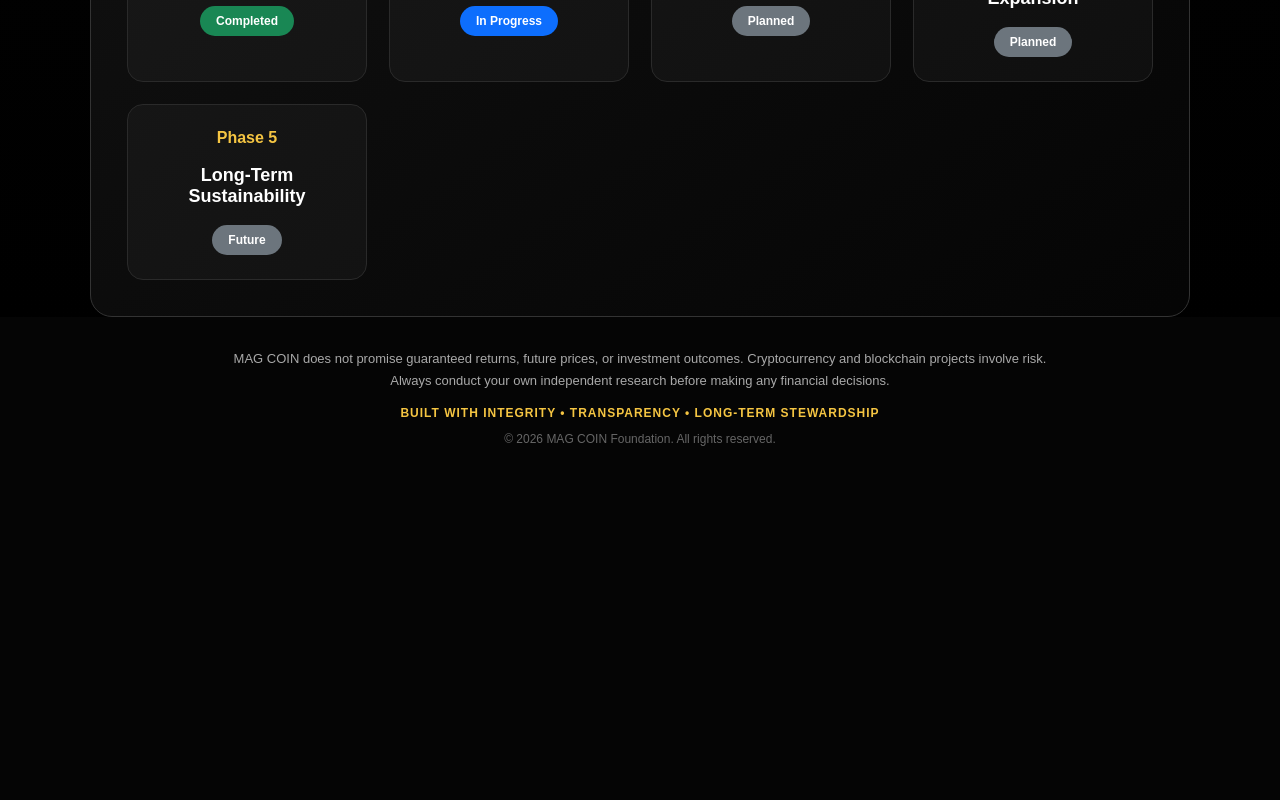
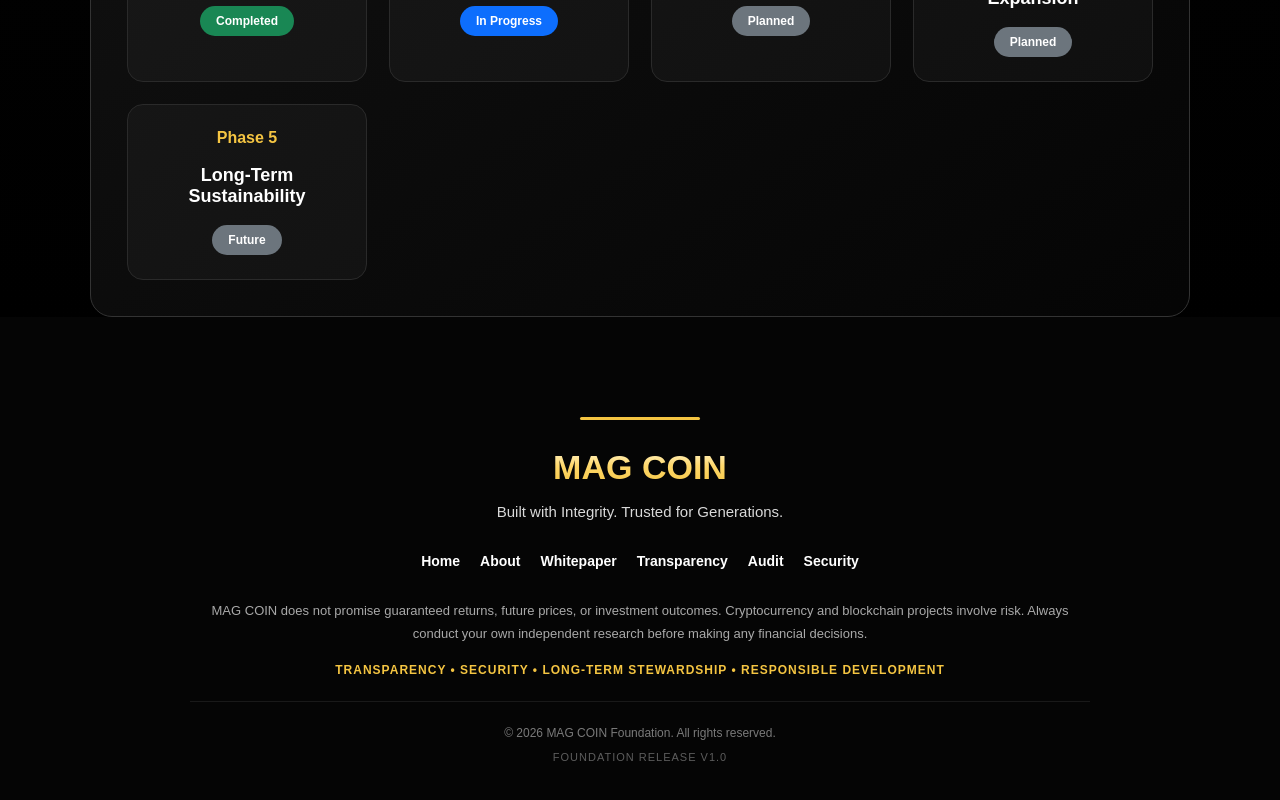
Before and after one commit to MAGZOWN/mag-coin-website, a Next.js app: page / in a window 1280 px wide. Shown: the part 3010-3810 px from the top of the page. Before the commit the page ends 3492 px from the top, so only its background shows below. Built offline with nearby package versions, Linux system fonts and the light colour scheme.

Commit message:
Phase 2: Standardize MAG COIN footer and trust branding

```diff
--- a/app/components/Footer.tsx
+++ b/app/components/Footer.tsx
@@ -4,6 +4,25 @@
   return (
     <footer style={styles.footer}>
       <div style={styles.inner}>
+        <div style={styles.topBorder} />
+
+        <h3 className="goldGradient" style={styles.title}>
+          MAG COIN
+        </h3>
+
+        <p style={styles.motto}>
+          Built with Integrity. Trusted for Generations.
+        </p>
+
+        <div style={styles.links}>
+          <a href="/" className="navLink" style={styles.link}>Home</a>
+          <a href="/about" className="navLink" style={styles.link}>About</a>
+          <a href="/whitepaper" className="navLink" style={styles.link}>Whitepaper</a>
+          <a href="/transparency" className="navLink" style={styles.link}>Transparency</a>
+          <a href="/audit" className="navLink" style={styles.link}>Audit</a>
+          <a href="/security" className="navLink" style={styles.link}>Security</a>
+        </div>
+
         <p style={styles.disclaimer}>
           MAG COIN does not promise guaranteed returns, future prices, or
           investment outcomes. Cryptocurrency and blockchain projects involve
@@ -12,11 +31,18 @@
         </p>
 
         <p style={styles.values}>
-          Built with Integrity • Transparency • Long-term Stewardship
+          Transparency • Security • Long-term Stewardship • Responsible
+          Development
         </p>
+
+        <div style={styles.divider} />
 
         <p style={styles.copyright}>
           © 2026 MAG COIN Foundation. All rights reserved.
+        </p>
+
+        <p style={styles.version}>
+          Foundation Release v1.0
         </p>
       </div>
     </footer>
@@ -26,33 +52,86 @@
 const styles: Record<string, CSSProperties> = {
   footer: {
     background: "#050505",
-    padding: "18px 24px 24px",
+    padding: "40px 24px 30px",
+    marginTop: "60px",
   },
 
   inner: {
-    maxWidth: "820px",
+    maxWidth: "900px",
     margin: "0 auto",
     textAlign: "center",
+  },
+
+  topBorder: {
+    width: "120px",
+    height: "3px",
+    background: "#f5c542",
+    margin: "0 auto 28px",
+    borderRadius: "999px",
+  },
+
+  title: {
+    fontSize: "34px",
+    fontWeight: 900,
+    margin: 0,
+  },
+
+  motto: {
+    color: "#d9d9d9",
+    marginTop: "12px",
+    marginBottom: "28px",
+    fontSize: "15px",
+    lineHeight: 1.7,
+  },
+
+  links: {
+    display: "flex",
+    justifyContent: "center",
+    flexWrap: "wrap",
+    gap: "20px",
+    marginBottom: "30px",
+  },
+
+  link: {
+    color: "#ffffff",
+    fontSize: "14px",
+    fontWeight: 600,
+    textDecoration: "none",
   },
 
   disclaimer: {
     color: "#a9a9a9",
     fontSize: "13px",
-    lineHeight: "1.7",
-    marginBottom: "14px",
+    lineHeight: "1.8",
+    marginBottom: "18px",
   },
 
   values: {
     color: "#f5c542",
     fontSize: "12px",
     letterSpacing: "1px",
-    marginBottom: "12px",
-    fontWeight: "bold",
+    marginBottom: "22px",
+    fontWeight: 700,
     textTransform: "uppercase",
   },
 
+  divider: {
+    width: "100%",
+    height: "1px",
+    background: "rgba(255,255,255,.08)",
+    margin: "24px 0",
+  },
+
   copyright: {
-    color: "#666",
+    color: "#7a7a7a",
     fontSize: "12px",
+    marginBottom: "8px",
+  },
+
+  version: {
+    color: "#5d5d5d",
+    fontSize: "11px",
+    letterSpacing: "1px",
+    textTransform: "uppercase",
   },
 };
```
